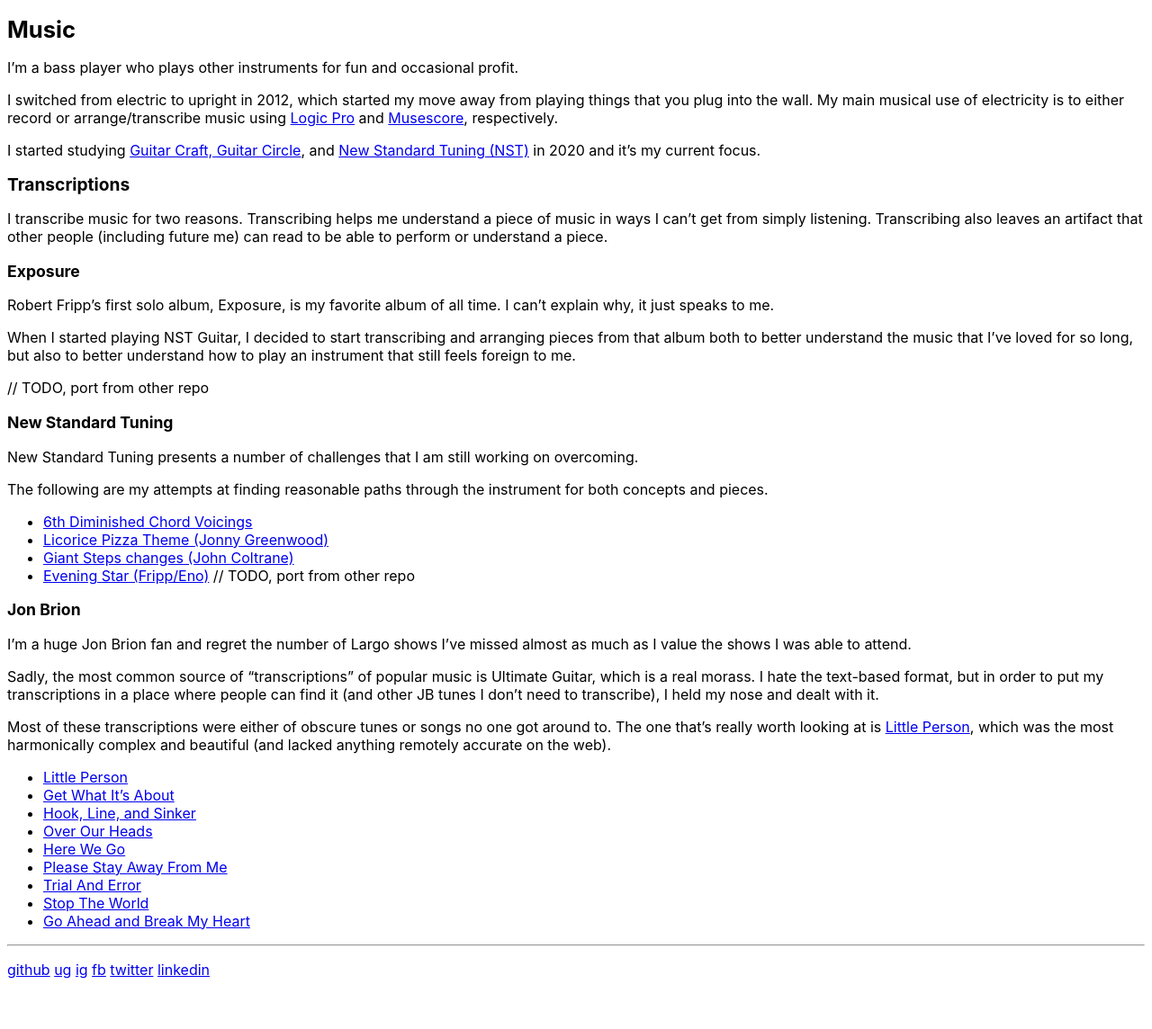
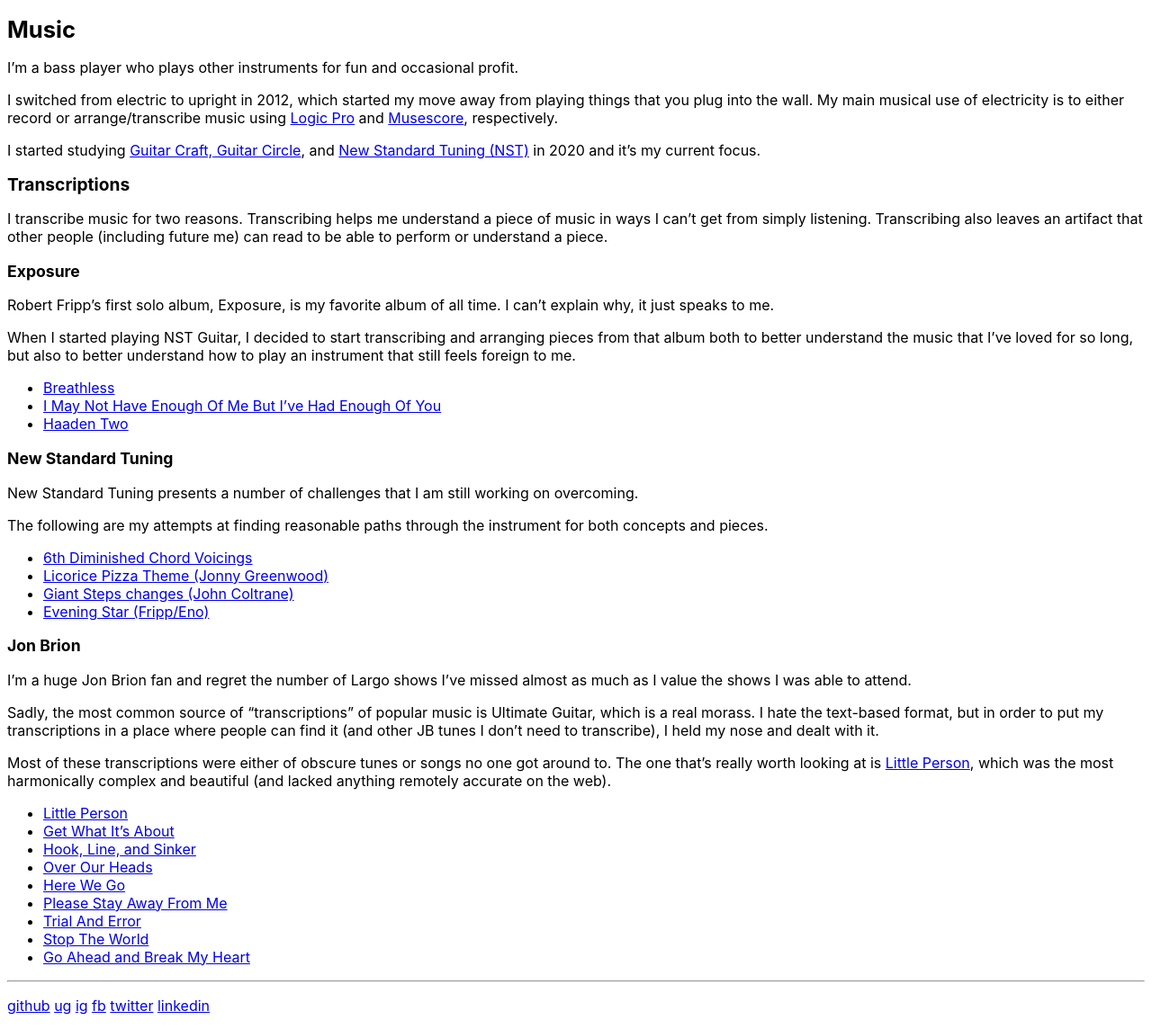
Before and after one commit to donbox/donbox.github.io, a Jekyll site: the page built from music.md, in a window 1280 px wide. Shown: the whole page at 90% size. Built offline with Jekyll 4.4.1, drawn with Linux system fonts in a browser that asks for light colours; before the commit the page ends 1104 px from its top, so only the background shows below that.

```diff
--- a/music.md
+++ b/music.md
@@ -20,7 +20,9 @@ Robert Fripp's first solo album, Exposure, is my favorite album of all time. I c
 
 When I started playing NST Guitar, I decided to start transcribing and arranging pieces from that album both to better understand the music that I've loved for so long, but also to better understand how to play an instrument that still feels foreign to me.
 
-// TODO, port from other repo
+* [Breathless](music/pdf/Breathless.pdf)
+* [I May Not Have Enough Of Me But I've Had Enough Of You](music/pdf/I_May_Not_Have_Enough_Of_Me But_I've_Had_Enough_Of_You.pdf)
+* [Haaden Two](music/pdf/Haaden_Two.pdf)
 
 ### New Standard Tuning
 
@@ -32,7 +34,6 @@ The following are my attempts at finding reasonable paths through the instrument
 * [Licorice Pizza Theme (Jonny Greenwood)](music/pdf/Licorice-Pizza-Simplest-Theme.pdf)
 * [Giant Steps changes (John Coltrane)](music/pdf/Giant-Steps.pdf)
 * [Evening Star (Fripp/Eno)](music/pdf/Evening_Star.pdf)
-// TODO, port from other repo
 
 
 ### Jon Brion
```
Also changed, not shown: _posts/2023-01-02-Breathless.md (added, +16 -0 lines), _posts/2023-01-02-Evening-Star.md (+1 -0 lines), _posts/2023-01-02-IMHHEOMBIHEOY.md (added, +14 -0 lines), 4 other files.
